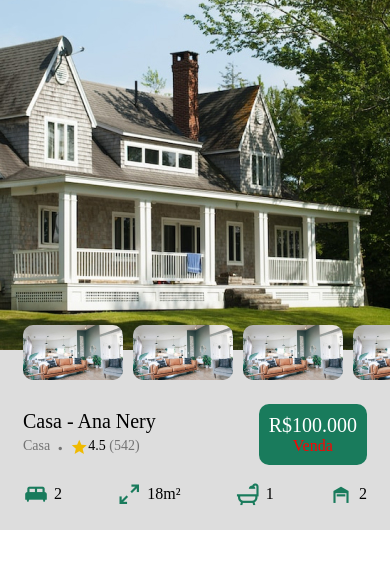
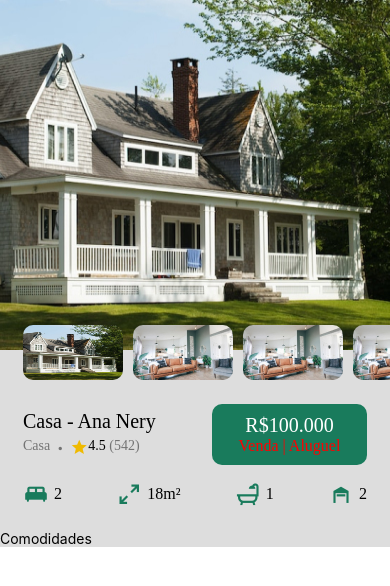
Before and after one commit to PedroErath/imobil, a React Native app: screen /Home in a window 390 px wide. Shown: the top 586 px of the page. Built offline with nearby package versions, Linux system fonts and the light colour scheme.

Commit message:
Title and Informations Component

```diff
--- a/src/components/CardImmobile.js
+++ b/src/components/CardImmobile.js
@@ -1,6 +1,6 @@
 import React from "react";
 import { View, Text, TouchableOpacity, Image } from "react-native";
-import InfosImmobileIcons from "./InfosImmobileIcons";
+import InfosIconsImmobile from "./InfosIconsImmobile";
 import MaterialCommunityIcons from 'react-native-vector-icons/MaterialCommunityIcons';
 
 function CardImmobile(props) {
@@ -17,7 +17,9 @@ function CardImmobile(props) {
             borderColor: '#000'
         }}>
             <View>
-                <Image source={props.imageBanner} style={{
+                <Image source={require('../images/house-primary.jpg')} resizeMode='stretch' style={{
+                    width: 267,
+                    height: 160,
                     borderTopLeftRadius: 5,
                     borderTopRightRadius: 5
                 }} />
@@ -66,7 +68,7 @@ function CardImmobile(props) {
                         </Text>
                     </View>
 
-                    <InfosImmobileIcons
+                    <InfosIconsImmobile
                         bedQuantity={props.bedQuantity}
                         size={props.size}
                         bethQuantity={props.bethQuantity}
--- a/src/components/CarouselImagesImmobile.js
+++ b/src/components/ImagesCarouselImmobile.js
@@ -1,13 +1,13 @@
 import React from "react";
 import { View, ScrollView, Image } from "react-native";
 
-function CarouselImagesImmobile() {
+function ImagesCarouselImmobile() {
     return (
         <View>
             <View style={{
                 height: 350
             }}>
-                <Image source={require('../images/house-primary.jpg')} style={{
+                <Image source={require('../images/house-primary.jpg')} resizeMode='stretch' style={{
                     height: '100%',
                     width: '100%'
                 }} />
@@ -20,27 +20,39 @@ function CarouselImagesImmobile() {
                     paddingHorizontal: 18,
                     justifyContent: 'space-between'
                 }}>
-                    <Image source={require('../images/small-house.jpg')} style={{
+                    <Image source={require('../images/house-primary.jpg')} resizeMode='stretch' style={{
+                        width: 100,
+                        height: 55,
                         borderRadius: 10,
                         marginHorizontal: 5
                     }} />
-                    <Image source={require('../images/small-house.jpg')} style={{
+                    <Image source={require('../images/small-house.jpg')} resizeMode='stretch' style={{
+                        width: 100,
+                        height: 55,
                         borderRadius: 10,
                         marginHorizontal: 5
                     }} />
-                    <Image source={require('../images/small-house.jpg')} style={{
+                    <Image source={require('../images/small-house.jpg')} resizeMode='stretch' style={{
+                        width: 100,
+                        height: 55,
                         borderRadius: 10,
                         marginHorizontal: 5
                     }} />
-                    <Image source={require('../images/small-house.jpg')} style={{
+                    <Image source={require('../images/small-house.jpg')} resizeMode='stretch' style={{
+                        width: 100,
+                        height: 55,
                         borderRadius: 10,
                         marginHorizontal: 5
                     }} />
-                    <Image source={require('../images/small-house.jpg')} style={{
+                    <Image source={require('../images/small-house.jpg')} resizeMode='stretch' style={{
+                        width: 100,
+                        height: 55,
                         borderRadius: 10,
                         marginHorizontal: 5
                     }} />
-                    <Image source={require('../images/small-house.jpg')} style={{
+                    <Image source={require('../images/small-house.jpg')} resizeMode='stretch' style={{
+                        width: 100,
+                        height: 55,
                         borderRadius: 10,
                         marginHorizontal: 5
                     }} />
@@ -50,4 +62,4 @@ function CarouselImagesImmobile() {
     )
 }
 
-export default CarouselImagesImmobile;
+export default ImagesCarouselImmobile;
--- a/src/components/InfosImmobileIcons.js
+++ b/src/components/InfosIconsImmobile.js
@@ -2,7 +2,7 @@ import React from "react";
 import { View, Text } from "react-native";
 import MaterialCommunityIcons from 'react-native-vector-icons/MaterialCommunityIcons';
 
-function InfosImmobileIcons(props) {
+function InfosIconsImmobile(props) {
     return (
         <View style={{
             flexDirection: "row",
@@ -72,4 +72,4 @@ function InfosImmobileIcons(props) {
     )
 }
 
-export default InfosImmobileIcons;
+export default InfosIconsImmobile;
--- /dev/null
+++ b/src/components/TitleAndInfosImmobile.js
@@ -0,0 +1,82 @@
+import React from "react";
+import { View, Text } from 'react-native';
+import MaterialCommunityIcons from 'react-native-vector-icons/MaterialCommunityIcons';
+import InfosIconsImmobile from "./InfosIconsImmobile";
+
+function TitleAndInfosImmobile() {
+    return (
+        <View>
+            <View style={{
+                paddingHorizontal: 23,
+                paddingBottom: 16,
+                flexDirection: "row",
+                justifyContent: 'space-between',
+                alignItems: "center"
+            }}>
+                <View style={{
+                    flex: 7
+                }}>
+                    <Text style={{
+                        fontFamily: 'Montserrat-Bold',
+                        color: '#000',
+                        fontSize: 20,
+                        marginBottom: 5
+                    }}>Casa - Ana Nery</Text>
+                    <View style={{
+                        flexDirection: "row"
+                    }}>
+                        <Text style={{
+                            fontFamily: 'Montserrat-Regular',
+                            color: '#737373'
+                        }}>Casa</Text>
+                        <MaterialCommunityIcons name="circle-small" size={20} color='#737373' />
+                        <MaterialCommunityIcons name="star" size={18} color='#EFBA00' />
+                        <Text style={{
+                            fontFamily: 'Montserrat-Bold',
+                            color: '#000'
+                        }}>4.5 <Text style={{
+                            fontFamily: 'Montserrat-Regular',
+                            color: '#737373'
+                        }}>(542)</Text></Text>
+                    </View>
+                </View>
+                <View style={{
+                    flex:5,
+                    backgroundColor: '#197B5C',
+                    borderRadius: 10,
+                    alignItems: "center",
+                    justifyContent: "center",
+                    padding: 10,
+                    elevation: 15,
+                    shadowColor: '#000'
+                }}>
+                    <Text style={{
+                        fontFamily: 'Montserrat-Bold',
+                        fontSize: 20,
+                        color: '#fff'
+                    }}>R$100.000</Text>
+                    <Text style={{
+                        fontFamily: 'Montserrat-Bold',
+                        fontSize: 16,
+                        color: 'red'
+                    }}>Venda | Aluguel</Text>
+                </View>
+            </View>
+            <View style={{
+                paddingHorizontal: 23,
+                marginBottom: 23
+            }}>
+                <InfosIconsImmobile
+                    bedQuantity={2}
+                    size={18}
+                    bethQuantity={1}
+                    garageQuantity={2}
+                    iconSize={26}
+                    fontSize={16}
+                />
+            </View>
+        </View>
+    )
+}
+
+export default TitleAndInfosImmobile;
--- a/src/screens/Immobile.js
+++ b/src/screens/Immobile.js
@@ -1,8 +1,7 @@
 import React from "react";
 import { View, ScrollView, TouchableOpacity, Text } from 'react-native';
-import MaterialCommunityIcons from 'react-native-vector-icons/MaterialCommunityIcons';
-import CarouselImagesImmobile from "../components/CarouselImagesImmobile";
-import InfosImmobileIcons from "../components/InfosImmobileIcons";
+import ImagesCarouselImmobile from "../components/ImagesCarouselImmobile";
+import TitleAndInfosImmobile from "../components/TitleAndInfosImmobile";
 
 function Immobile() {
     return (
@@ -12,74 +11,14 @@ function Immobile() {
                     flex: 1,
                     backgroundColor: '#ddd'
                 }}>
-                    <CarouselImagesImmobile />
+                    <ImagesCarouselImmobile />
+
                     <View>
-                        <View style={{
-                            paddingHorizontal: 23,
-                            paddingBottom: 16,
-                            flexDirection: "row",
-                            justifyContent: 'space-between',
-                            alignItems: "center"
-                        }}>
-                            <View>
-                                <Text style={{
-                                    fontFamily: 'Montserrat-Bold',
-                                    color: '#000',
-                                    fontSize: 20,
-                                    marginBottom: 5
-                                }}>Casa - Ana Nery</Text>
-                                <View style={{
-                                    flexDirection: "row"
-                                }}>
-                                    <Text style={{
-                                        fontFamily: 'Montserrat-Regular',
-                                        color: '#737373'
-                                    }}>Casa</Text>
-                                    <MaterialCommunityIcons name="circle-small" size={20} color='#737373' />
-                                    <MaterialCommunityIcons name="star" size={18} color='#EFBA00' />
-                                    <Text style={{
-                                        fontFamily: 'Montserrat-Bold',
-                                        color: '#000'
-                                    }}>4.5 <Text style={{
-                                        fontFamily: 'Montserrat-Regular',
-                                        color: '#737373'
-                                    }}>(542)</Text></Text>
-                                </View>
-                            </View>
-                            <View style={{
-                                backgroundColor: '#197B5C',
-                                borderRadius: 10,
-                                alignItems: "center",
-                                justifyContent: "center",
-                                padding: 10,
-                                elevation: 15,
-                                shadowColor: '#000'
-                            }}>
-                                <Text style={{
-                                    fontFamily: 'Montserrat-Bold',
-                                    fontSize: 20,
-                                    color: '#fff'
-                                }}>R$100.000</Text>
-                                <Text style={{
-                                    fontFamily: 'Montserrat-Bold',
-                                    fontSize: 16,
-                                    color: 'red'
-                                }}>Venda</Text>
-                            </View>
-                        </View>
-                        <View style={{
-                            paddingHorizontal: 23,
-                            marginBottom: 23
-                        }}>
-                            <InfosImmobileIcons
-                                bedQuantity={2}
-                                size={18}
-                                bethQuantity={1}
-                                garageQuantity={2}
-                                iconSize={26}
-                                fontSize={16}
-                            />
-                        </View>
+
+                        <TitleAndInfosImmobile />
+
+                        <Text>Comodidades</Text>
+
                     </View>
                 </View>
             </ScrollView>
```
